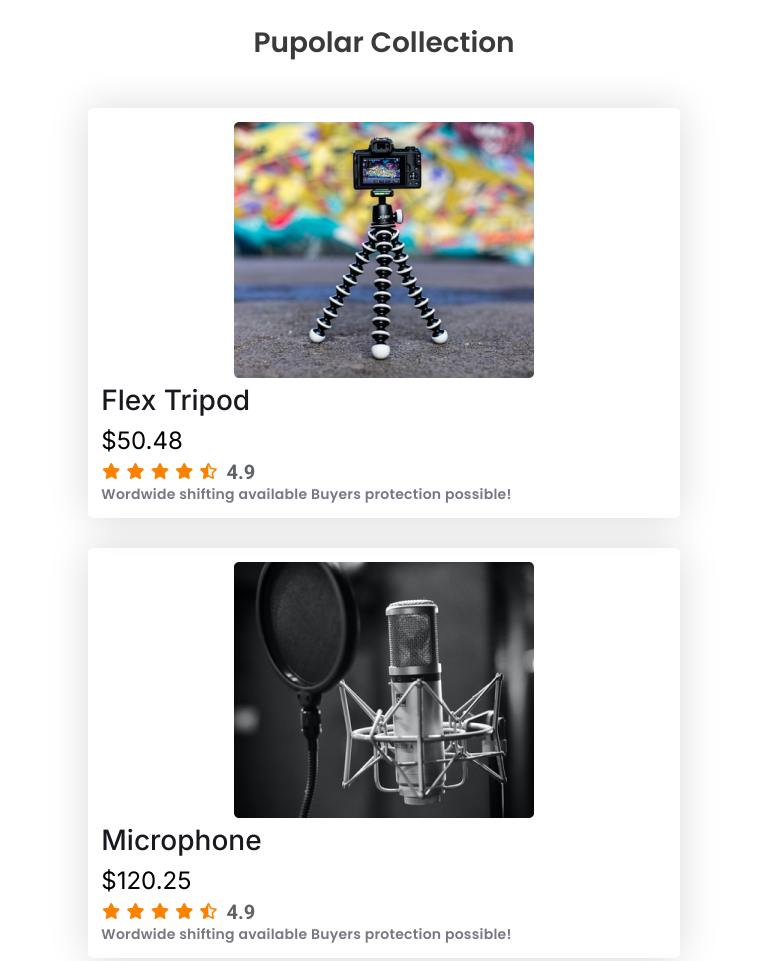
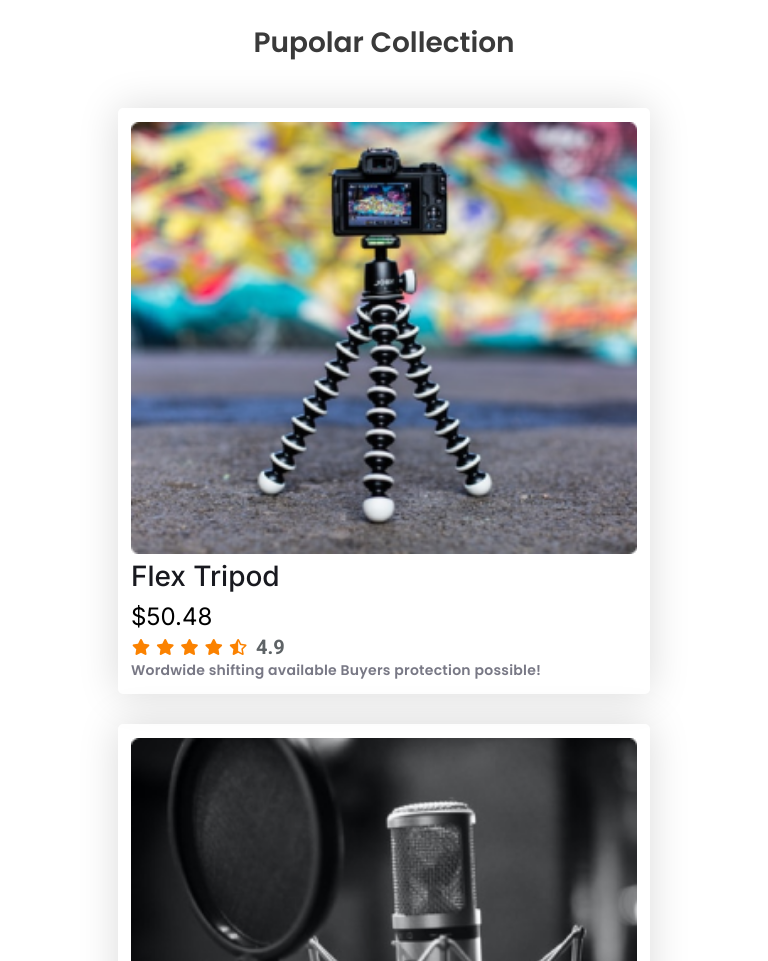
Before and after one commit to codermdshakil/assignment-02, a plain HTML site: page index.html in a window 768 px wide. Shown: the part 1180-2141 px from the top of the page. Drawn offline with Linux system fonts and the light colour scheme.

Commit message:
complete

```diff
--- a/css/style.css
+++ b/css/style.css
@@ -176,6 +176,9 @@ collection section starts here
     grid-column-gap:30px;
 }
 .single-box{
+    width: 90%;
+    display: block;
+    margin: auto;
     padding:14px 13px;
     border-radius: 5px;
     margin-bottom: 30px;
@@ -190,6 +193,7 @@ collection section starts here
     margin-bottom: 6px;
 }
 .single-box img{
+    width: 100%;
     display: block;
     margin:0 auto;
     margin-bottom:5px;
@@ -422,16 +426,20 @@ collection section starts here
         line-height:55px;
     }
 
-    /* collection section starts  *
-    .collection-container {
-        width: 85%;
-        margin: auto;
-    }
+    /* collection section starts  */
+
     .collection-content{
         display: grid;
         grid-template-columns: repeat(2,1fr);
         grid-column-gap:30px;
     }
+
+    .collection-container {
+        width: 85%;
+        margin: auto;
+    }
+
+
     /* project section  */
 
     .project-container {
@@ -545,16 +553,23 @@ collection section starts here
         margin-bottom:30px;
     }
     /* collection section starts here  */
-    .collection-container,
-    .project-container{
+    .collection-container{
         width: 77%;
         margin: auto;
     }
-    .collection-content,
-    .project-content{
+    .collection-content{
         display: grid;
         grid-template-columns:1fr;
     }
+    .project-container {
+        width: 80%;
+        margin: auto;
+    }
+    .project-content{
+        display:grid;
+        grid-template-columns:1fr;
+    }
+
 }
 
 
```
